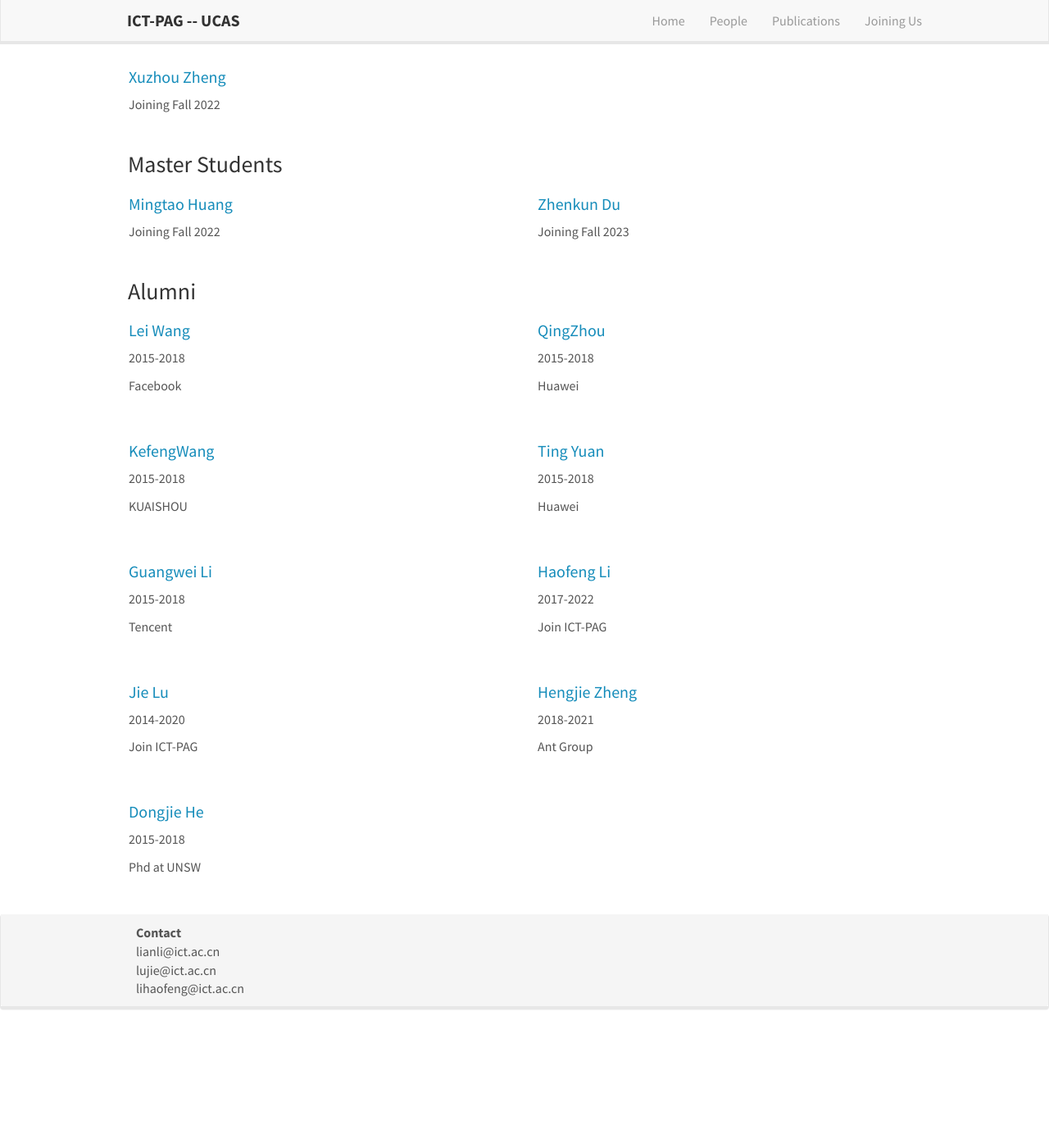
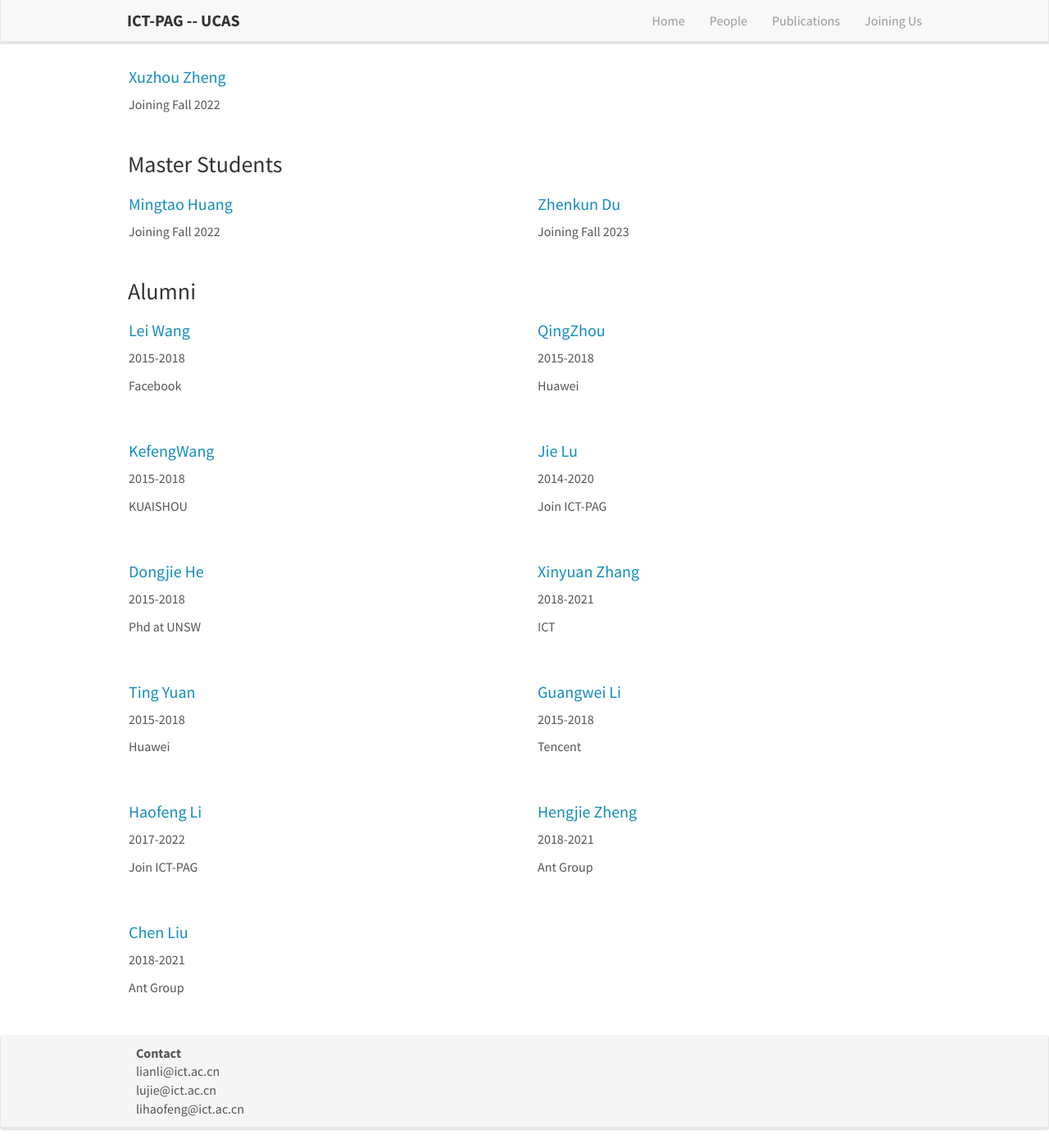
Before and after one commit to ict-pag/ict-pag.github.io, a Jekyll site: the page built from _pages/team.md, in a window 1280 px wide and 1400 px high, scrolled down 727 px. Shown: the whole window at 82% size. Built offline with Jekyll 4.4.1, drawn with Linux system fonts in a browser that asks for light colours; nearby versions of some CDN libraries; before the commit the page ends 1980 px from its top, so only the background shows below that.

Commit message:
Update alumni.yml

```diff
--- a/_data/alumni.yml
+++ b/_data/alumni.yml
@@ -1,20 +1,38 @@
 - name: Lei Wang
   photo: saqib.jpg
-  homepage: https://dongjiehe.github.io/
+  homepage:
   year: 2015-2018
   info: Facebook
 
 - name: QingZhou
   photo: saqib.jpg
-  homepage: https://dongjiehe.github.io/
+  homepage:
   year: 2015-2018
   info: Huawei
 
 - name: KefengWang
   photo: saqib.jpg
+  homepage:
+  year: 2015-2018
+  info: KUAISHOU
+
+- name: Jie Lu
+  photo: saqib.jpg
+  homepage: https://lujie.ac.cn/
+  year: 2014-2020
+  info: Join ICT-PAG
+
+- name: Dongjie He
+  photo: saqib.jpg
   homepage: https://dongjiehe.github.io/
   year: 2015-2018
-  info: KUAISHOU
+  info: Phd at UNSW
+
+- name: Xinyuan Zhang
+  photo: saqib.jpg
+  homepage:
+  year: 2018-2021
+  info: ICT
 
 - name: Ting Yuan
   photo: saqib.jpg
@@ -33,11 +51,6 @@
   year: 2017-2022
   info: Join ICT-PAG
 
-- name: Jie Lu
-  photo: saqib.jpg
-  homepage: https://lujie.ac.cn/
-  year: 2014-2020
-  info: Join ICT-PAG
 
 - name: Hengjie Zheng
   photo: saqib.jpg
@@ -45,8 +58,8 @@
   year: 2018-2021
   info: Ant Group
 
-- name: Dongjie He
+- name: Chen Liu
   photo: saqib.jpg
-  homepage: https://dongjiehe.github.io/
-  year: 2015-2018
-  info: Phd at UNSW
+  homepage:
+  year: 2018-2021
+  info: Ant Group
```
